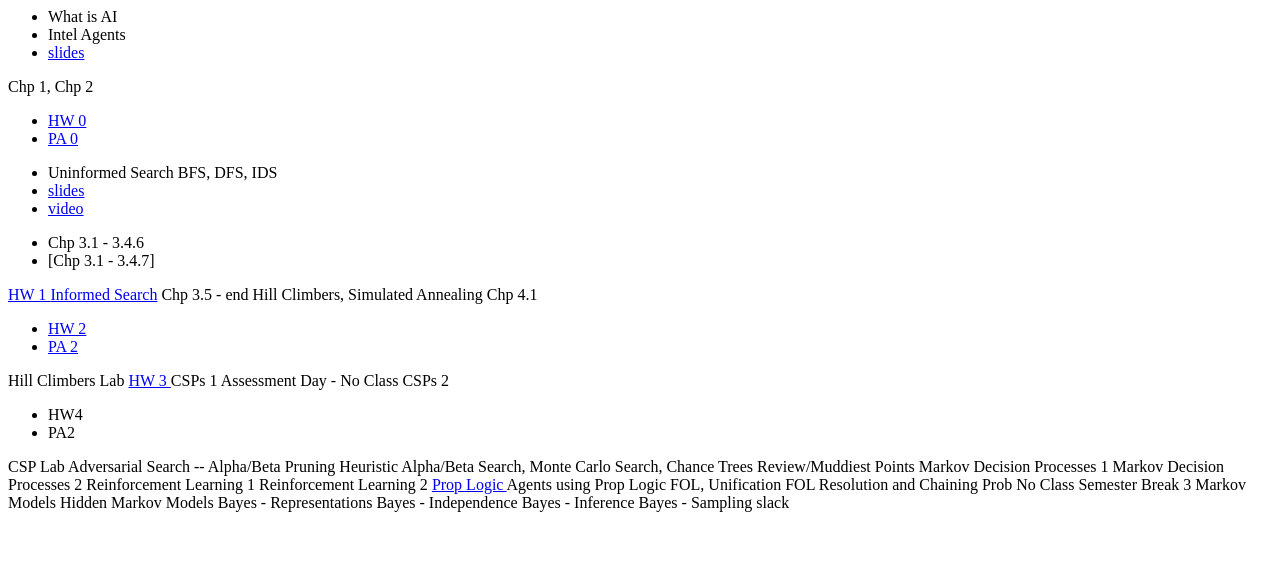
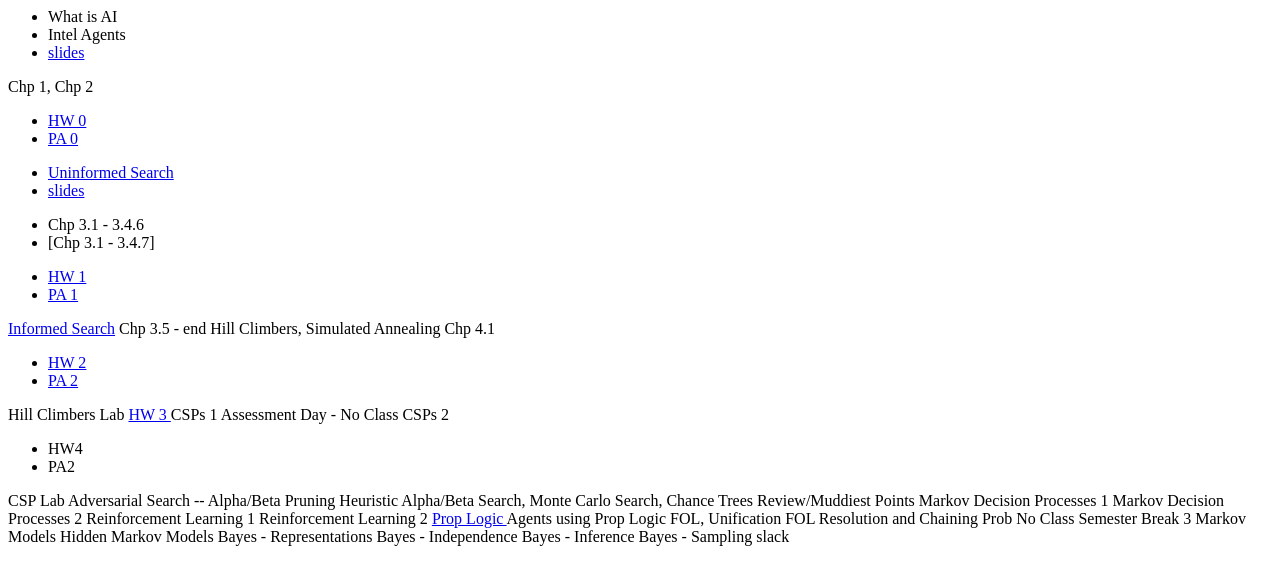
Before and after one commit to molloykp/AIClass, a PHP site: page /cs444_Calendar_Data.php in a window 1280 px wide. Shown: the top 585 px of the page. Run offline with PHP 8.4, Linux system fonts and the light colour scheme.

Commit message:
Calendar corrections

```diff
--- a/wwwMolloy/Calendar2021.csv
+++ b/wwwMolloy/Calendar2021.csv
@@ -1,6 +1,6 @@
 week,day,withinWeek,topic(s),slides,reading,assignment/lab,due
 1,2,1,What is AI;Intel Agents; slides(slides/01_IntroAndAgents.pdf),,"Chp 1, Chp 2",HW 0 (hw/hw0.php); PA 0 (PAs/PA.php?paNumber=0),
-1,4,2,"Uninformed Search BFS, DFS, IDS;slides(slides/02_UninformedSearch.pdf) ;video(https://canvas.jmu.edu/courses/1775272/modules)",,Chp 3.1 - 3.4.6; [Chp 3.1 - 3.4.7],"HW 1 (hw/hw1.php), PA 1(PAs/PA.php?paNumber=1)",PA 0
+1,4,2,"Uninformed Search (BFS, DFS, IDS);slides(slides/02_UninformedSearch)   video(https://canvas.jmu.edu/courses/1775272/modules)",,Chp 3.1 - 3.4.6; [Chp 3.1 - 3.4.7],HW 1 (hw/hw1.php); PA 1(PAs/PA.php?paNumber=1),PA 0
 2,2,1,"Informed Search(A*, Graph Search)",,Chp 3.5 - end, ,
 2,4,2,"Hill Climbers, Simulated Annealing",,Chp 4.1,HW 2 (hw/hw2.php; PA 2 (PAS/PA.php?paNumber=2),PA 1; HW 1; Quiz 0
 3,2,1,Hill Climbers Lab,,,HW 3 (hw/hw3.php),
--- a/wwwMolloy/cs444_Calendar_Data.php
+++ b/wwwMolloy/cs444_Calendar_Data.php
@@ -40,14 +40,11 @@
     <td> <!-- Topics -->
         <ul class="no_indent">
             <li>
-                Uninformed Search BFS, DFS, IDS
-            </li>
-            <li>
-                <a href="slides/02_UninformedSearch.pdf">slides</a>
+                <a href="BFS, DFS, IDS">Uninformed Search </a>
             </li>
             </li>
             <li>
-                <a href="https://canvas.jmu.edu/courses/1775272/modules">video</a>
+                <a href="slides/02_UninformedSearch">slides</a>
             </li>
             </li>
         </ul>
@@ -65,7 +62,16 @@
         </ul>
     </td>
     <td> <!-- Due -->
-        <a href="hw/hw1.php">HW 1 </a>
+        <ul class="no_indent">
+            <li>
+                <a href="hw/hw1.php">HW 1 </a>
+            </li>
+            </li>
+            <li>
+                <a href="PAs/PA.php?paNumber=1"> PA 1</a>
+            </li>
+            </li>
+        </ul>
     </td>
 </tr>
 
```
Also changed, not shown: 2 other files.
